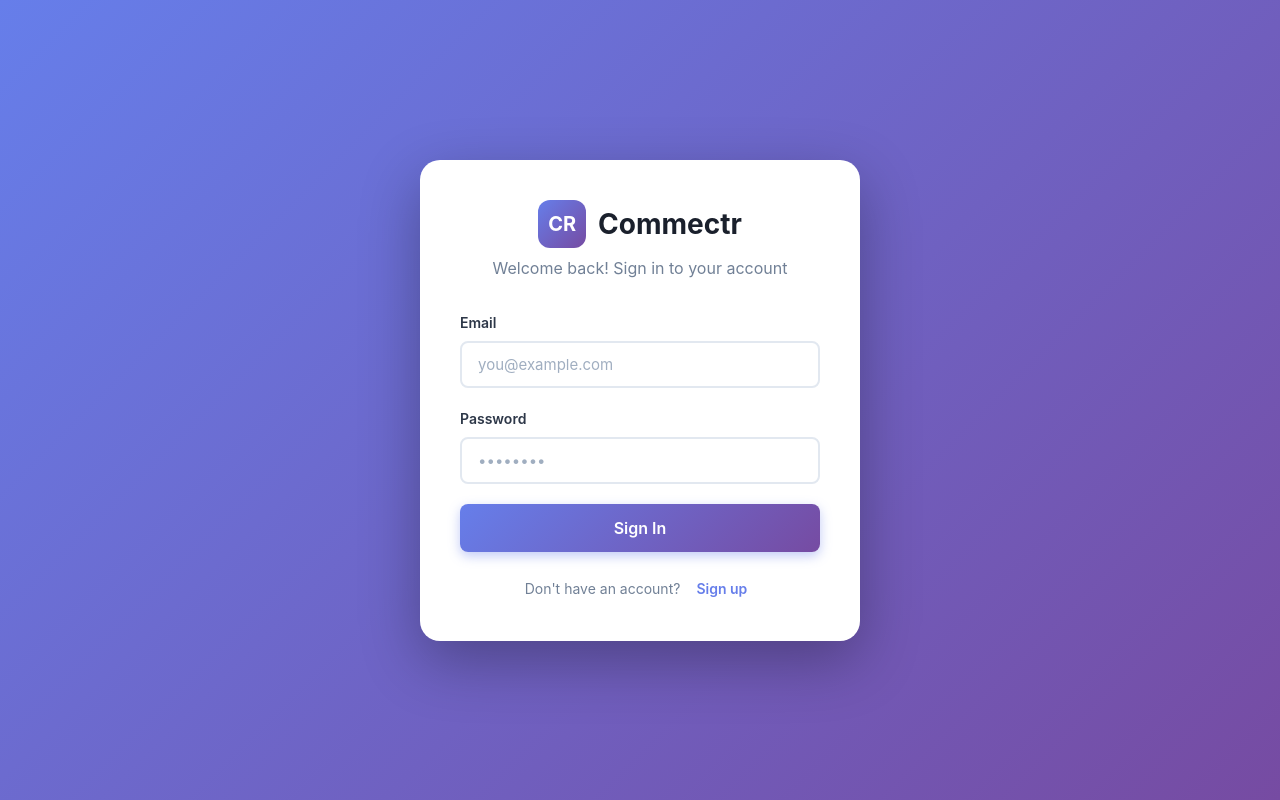
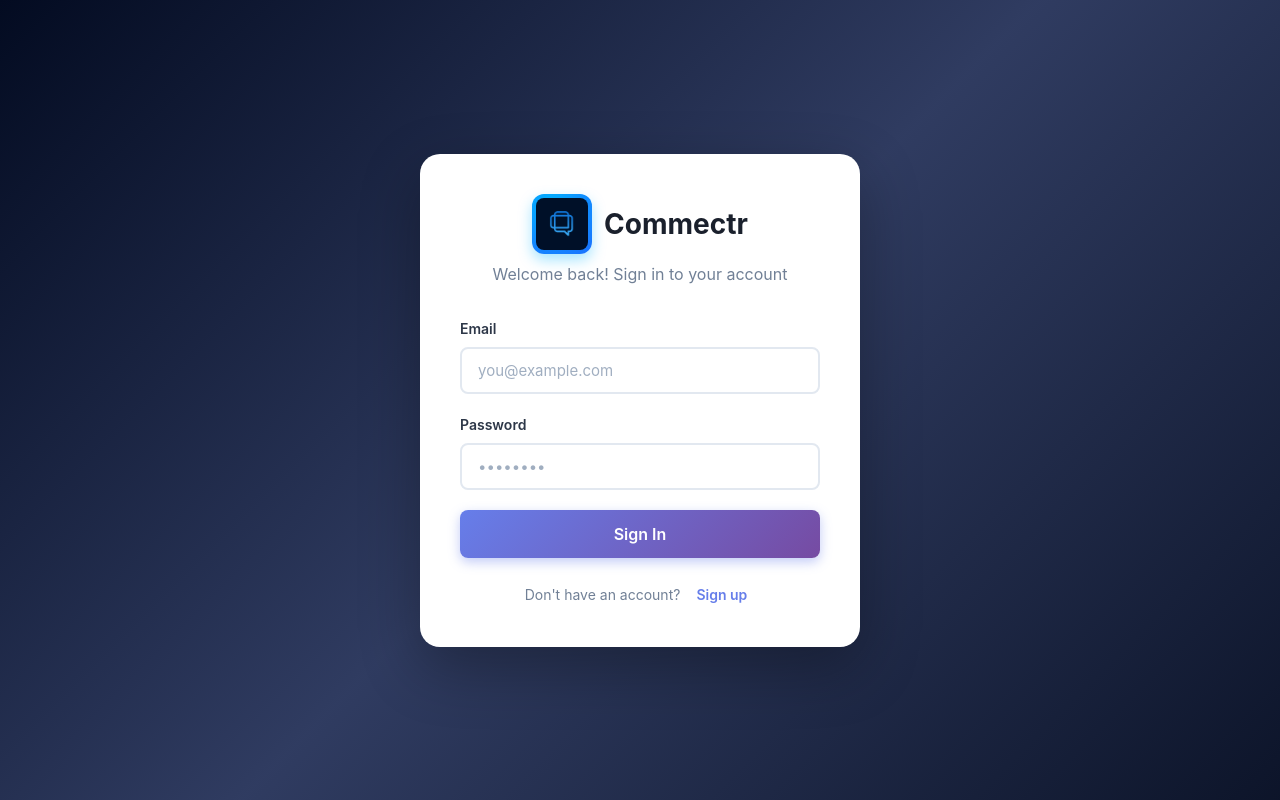
Before and after one commit to SahelYNouri/commectrApp, a React (Vite) app in the folder frontend/: page / in a window 1280 px wide. Built offline with nearby package versions, Linux system fonts and the light colour scheme; no server answers.

Commit message:
fixed a couple stuff with the ui

```diff
--- a/frontend/src/components/Login.jsx
+++ b/frontend/src/components/Login.jsx
@@ -32,7 +32,11 @@ export default function Login({ onSwitchToSignup, onLoginSuccess }) {
       <div className="auth-card">
         <div className="auth-header">
           <div className="logo">
-            <div className="logo-icon">CR</div>
+            <img
+              src= "/logo-mark.png"
+              alt= "Commectr Logo"
+              className="logo-mark"
+            />
             <h1 className="logo-text">Commectr</h1>
           </div>
           <p className="subtitle">Welcome back! Sign in to your account</p>
--- a/frontend/src/components/SignUp.jsx
+++ b/frontend/src/components/SignUp.jsx
@@ -43,7 +43,11 @@ export default function Signup({ onSwitchToLogin, onSignupSuccess }) {
       <div className="auth-card">
         <div className="auth-header">
           <div className="logo">
-            <div className="logo-icon">CR</div>
+            <img
+              src= "/logo-mark.png"
+              alt= "Commectr Logo"
+              className="logo-mark"
+            />
             <h1 className="logo-text">Commectr</h1>
           </div>
           <p className="subtitle">Create your account to get started</p>
--- a/frontend/src/styles/auth.css
+++ b/frontend/src/styles/auth.css
@@ -3,7 +3,12 @@
   display: flex;
   align-items: center;
   justify-content: center;
-  background: linear-gradient(135deg, #667eea 0%, #764ba2 100%);
+  background: linear-gradient(
+  135deg,
+  rgba(3, 11, 33, 1) 0%,         /* darkest corner */
+  rgba(26, 39, 80, 0.9) 50%,     /* lightest around center */
+  rgba(3, 11, 33, 0.96) 100%     /* back to base on the far side */
+);
   padding: 20px;
 }
 
--- a/frontend/src/styles/dashboard.css
+++ b/frontend/src/styles/dashboard.css
@@ -15,7 +15,12 @@
 
 .dashboard {
   min-height: 100vh;
-  background: var(--bg-main);
+  background: linear-gradient(
+  135deg,
+  rgba(3, 11, 33, 1) 0%,         /* darkest corner */
+  rgba(26, 39, 80, 0.9) 50%,     /* lightest around center */
+  rgba(3, 11, 33, 0.96) 100%     /* back to base on the far side */
+);;
 }
 
 .header {
```
